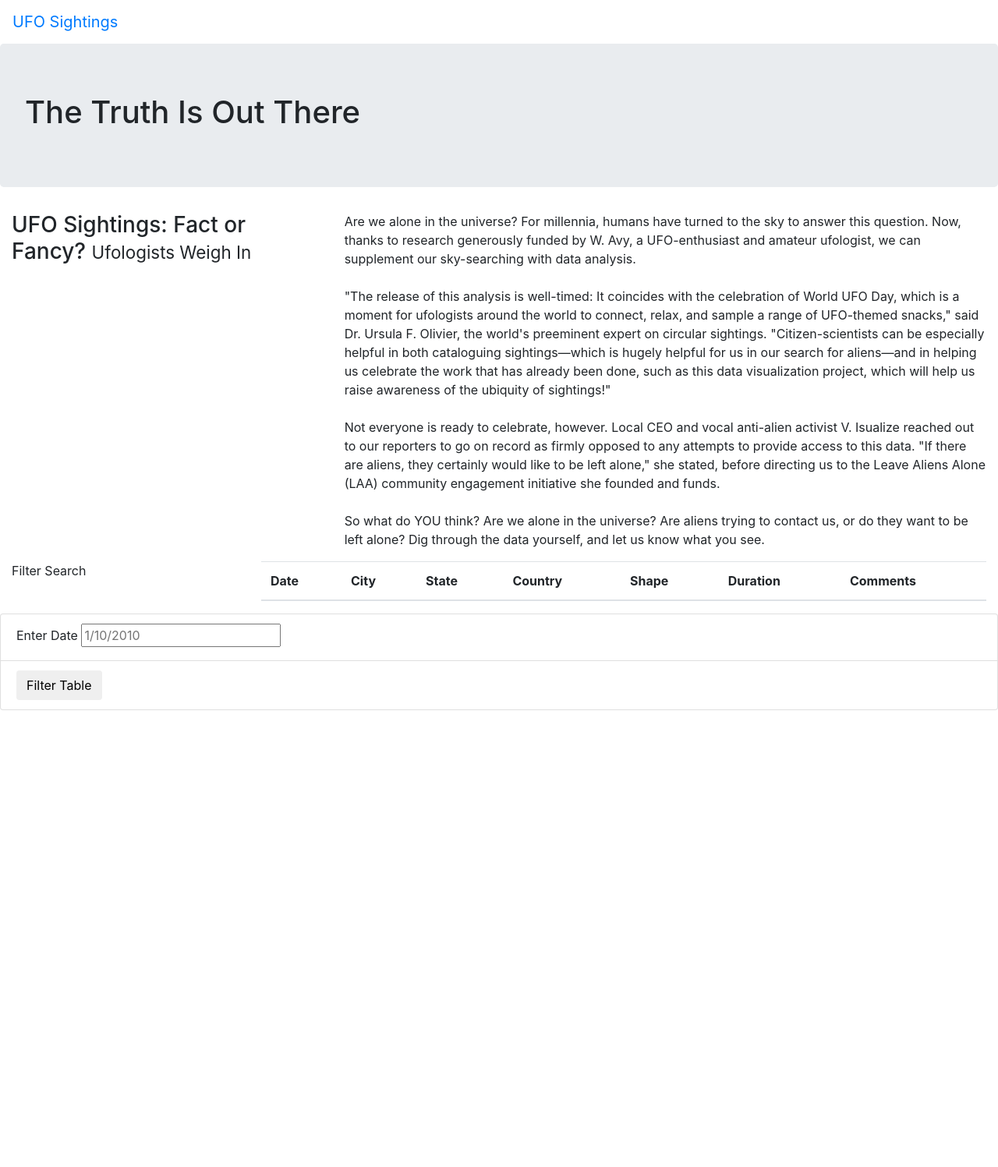
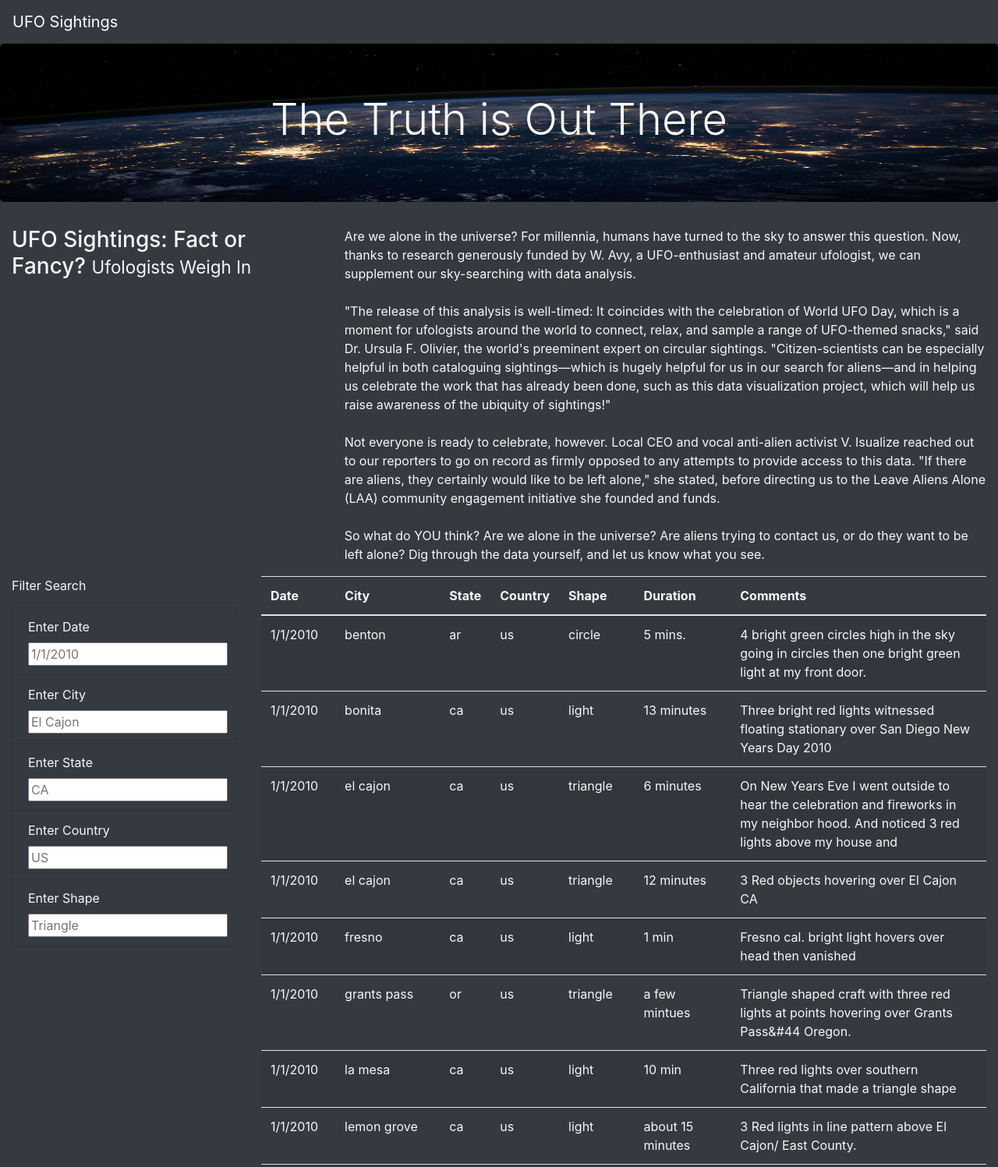
Before and after one commit to HarryWightJr/UFOs, a plain HTML site: page index.html in a window 1280 px wide. Shown: the top 1497 px of the page at 78% size. Before the commit the page ends 911 px from the top, so only its background shows below. Drawn offline with nearby package versions, Linux system fonts and the light colour scheme.

Commit message:
Final Push

```diff
--- a/index.html
+++ b/index.html
@@ -2,7 +2,6 @@
 <html lang="en">
 <head>
     <meta charset="UTF-8">
-    <meta http-equiv="X-UA-Compatible" content="IE=edge">
     <meta name="viewport" content="width=device-width, initial-scale=1.0">
     <title>UFO Finder</title>
     <link
@@ -13,18 +12,18 @@
     />
     <link rel="stylesheet" href="static/css/style.css">
 </head>
-<body>
+<body class="bg-dark">
     <div class="wrapper">
-        <nav class="navbar navbar-expand-lg">
+        <nav class="navbar navbar-dark bg-dark navbar-expand-lg">
             <a class="navbar-brand" href="index.html">UFO Sightings</a>
         </nav>
     </div>
     <div class="jumbotron">
-        <h1>The Truth Is Out There</h1>
+        <h1 class="display-4">The Truth is Out There</h1>
     </div>
     <div class="container-fluid">
         <div class="row">
-            <div class ="col-md-4">
+            <div class="col-md-4">
                 <h3>UFO Sightings: Fact or Fancy? <small>Ufologists Weigh In</small></h3>
             </div>
             <div class="col-md-8">
@@ -37,8 +36,31 @@
     <div class="container-fluid">
         <div class="row">
           <div class="col-md-3">
-                <form>
+            <form class="bg-dark">
                 <p>Filter Search</p>
+                <ul class="list-group bg-dark">
+                    <li class="list-group-item bg-dark">
+                        <label for="date">Enter Date</label>
+                        <input type="text" placeholder="1/1/2010" id="datetime" />
+                    </li>
+                    <li class="list-group-item bg-dark">
+                        <label for="city">Enter City</label>
+                        <input type="text" placeholder="El Cajon" id="city" />
+                    </li>
+                    <li class="list-group-item bg-dark">
+                        <label for="state">Enter State</label>
+                        <input type="text" placeholder="CA" id="state" />
+                    </li>
+                    <li class="list-group-item bg-dark">
+                        <label for="country">Enter Country</label>
+                        <input type="text" placeholder="US" id="country" />
+                    </li>
+                    <li class="list-group-item bg-dark">
+                        <label for="shape">Enter Shape</label>
+                        <input type="text" placeholder="Triangle" id="shape" />
+                    </li>
+
+                </ul>
             </form>
           </div>
           <div class="col-md-9">
@@ -54,18 +76,13 @@
                     <th>Comments</th>
                   </tr>
                 </thead>
+                <tbody></tbody>
             </table>
           </div>
         </div>
       </div>
-    <ul class="list-group">
-        <li class="list-group-item">
-            <label for="Date">Enter Date</label>
-            <input type="text" placeholder="1/10/2010" id="datetime" />
-        </li>
-        <li class="list-group-item">
-            <button id="filter-btn" type="button" class="btn btn-default">Filter Table</button>
-        </li>
-    </ul>
+      <script src="https://cdnjs.cloudflare.com/ajax/libs/d3/4.11.0/d3.js"></script>
+      <script src="static/js/data.js"></script>
+      <script src="static/js/app.js"></script>
 </body>
 </html>
--- a/static/css/style.css
+++ b/static/css/style.css
@@ -0,0 +1,9 @@
+body {
+
+    color: #f7f7f7;
+  }
+.jumbotron {
+    background-image: url("../images/nasa.jpg");
+    background-size: 100% 100%;
+    text-align: center;
+  }
--- /dev/null
+++ b/static/js/app.js
@@ -0,0 +1,66 @@
+// from data.js
+const tableData = data;
+// get table references
+var tbody = d3.select("tbody");
+function buildTable(data) {
+  // First, clear out any existing data
+  tbody.html("");
+  // Next, loop through each object in the data
+  // and append a row and cells for each value in the row
+  data.forEach((dataRow) => {
+    // Append a row to the table body
+    let row = tbody.append("tr");
+    // Loop through each field in the dataRow and add
+    // each value as a table cell (td)
+    Object.values(dataRow).forEach((val) => {
+      let cell = row.append("td");
+      cell.text(val);
+    });
+  });
+}
+
+// 1. Create a "variable" to keep track of all the "filters" as an object. Create an "empty filters variable" to keep track of all the elements that change when a search is entered.
+var filters = [];
+
+// 3. Use this function to update the filters. Inside this function, you’ll write code in Steps 4-5 to update the filters based on user input.
+function updateFilters() {
+
+    // 4a. Save the element that was changed as a variable. Create a variable that saves the "changed element" using d3.select(this).
+    let changedElement = d3.select(this);
+    // 4b. Save the value that was changed as a variable. Create a variable that saves the "value of the changed element’s property".
+    let elementValue = changedElement.property("value");
+    console.log(elementValue);
+    // 4c. Save the id of the filter that was changed as a variable. Create a variable that saves the "attribute of the changed element’s id".
+    let filterId = changedElement.attr("id");
+    console.log(filterId);
+    // 5. If a filter value was entered then add that "filterId" and value to the filters list. Otherwise, clear that filter from the filters object.
+    if (elementValue) {
+      filters[filterId]=elementValue;
+    }
+    else {
+      delete filters[filterId];
+    }
+    // 6. Call function to apply all filters and rebuild the table
+    filterTable();
+  }
+
+  // 7. Use this function to filter the table when data is entered.
+  function filterTable() {
+
+    // 8. Set the "filtered data" to the "tableData".
+    let filteredData = tableData;
+
+    // 9. Loop through all of the filters and keep any data that matches the filter values (from module)
+    Object.entries(filters).forEach(([key,value])=> {
+      filteredData =  filteredData.filter(row => row[key]=== value);
+    });
+
+    // 10. Finally, rebuild the table using the filtered data
+    buildTable(filteredData);
+  }
+
+  // 2. Attach an event to listen for changes to each filter; from module: d3.selectAll("#filter-btn").on("click", handleClick);
+  d3.selectAll("input").on("change",updateFilters);
+
+  // Build the table when the page loads
+  buildTable(tableData);
```
Also changed, not shown: app.js (deleted, +0 -44 lines), static/js/app_1.js (added, +44 -0 lines), filteredResults.png (added), static/images/nasa.jpg (added), static/js/data.js (renamed from data.js), 3 other files. Lines whose indentation alone changed are shown as unchanged.
